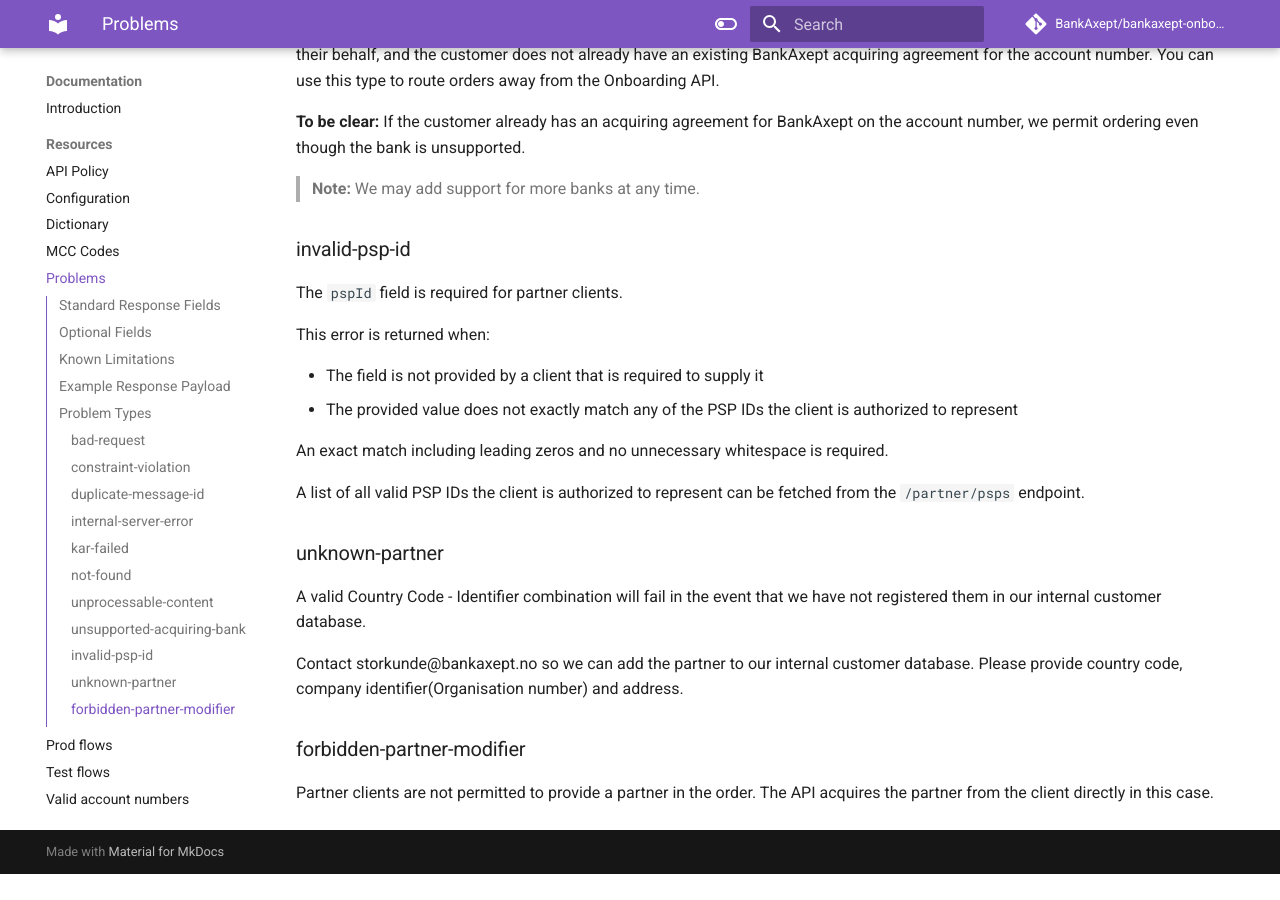
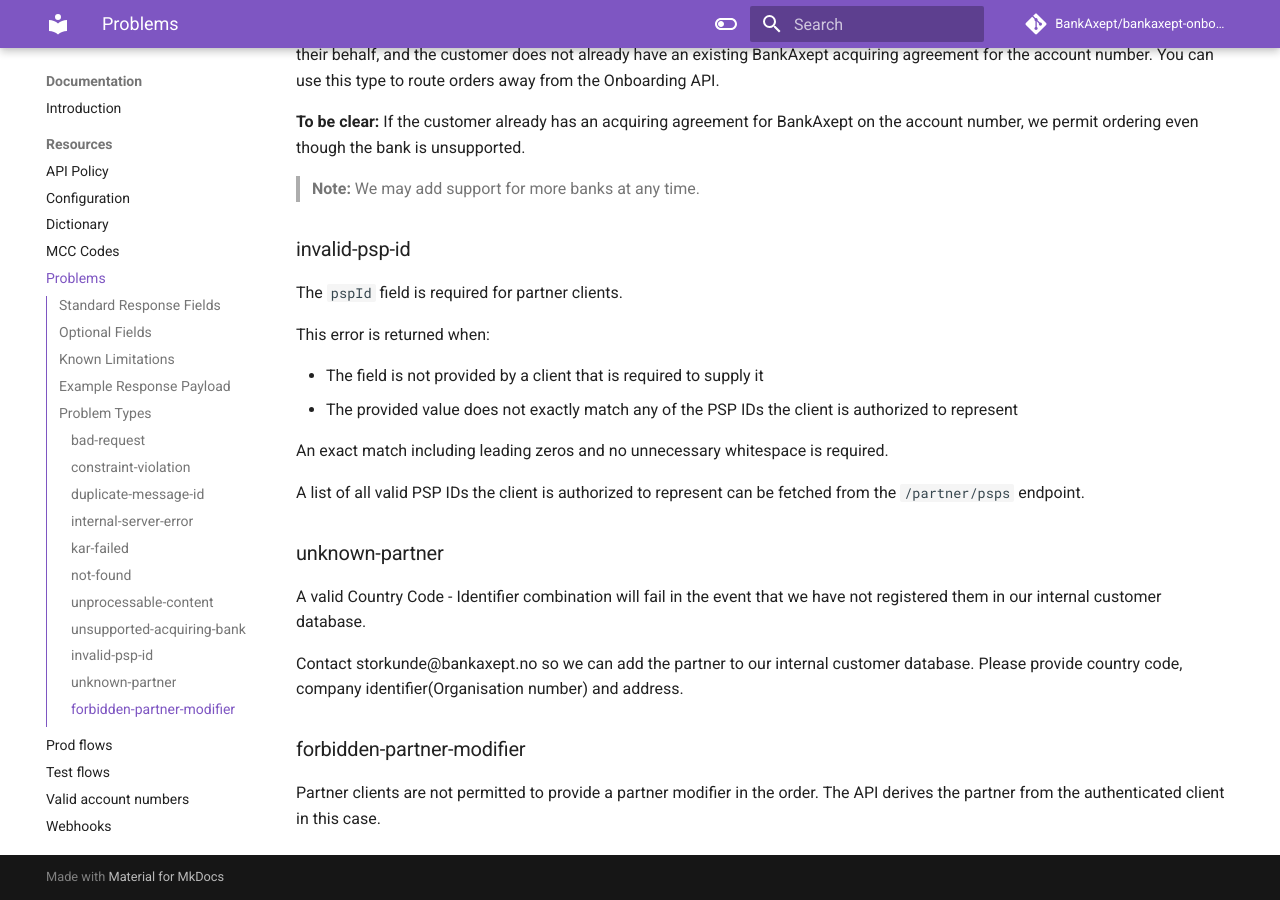
Before and after one commit to BankAxept/bankaxept-onboarding-external-documentation, an MkDocs documentation site: the page built from docs/problems.md, in a window 1280 px wide and 900 px high, scrolled down 2470 px. Built offline with MkDocs 1.6.1 and Material for MkDocs 9.7.7, drawn with Linux system fonts in a browser that asks for light colours; comment, search, counter and statistics services are not loaded; before the commit the page ends 3344 px from its top, so only the background shows below that.

Commit message:
Potential fix for pull request finding
Co-authored-by: Copilot Autofix powered by AI <175728472+Copilot@users.noreply.github.com>

```diff
--- a/docs/problems.md
+++ b/docs/problems.md
@@ -107,4 +107,4 @@ Contact storkunde@bankaxept.no so we can add the partner to our internal custome
 
 ### forbidden-partner-modifier
 
-Partner clients are not permitted to provide a partner in the order. The API acquires the partner from the client directly in this case.
+Partner clients are not permitted to provide a partner modifier in the order. The API derives the partner from the authenticated client in this case.
```
